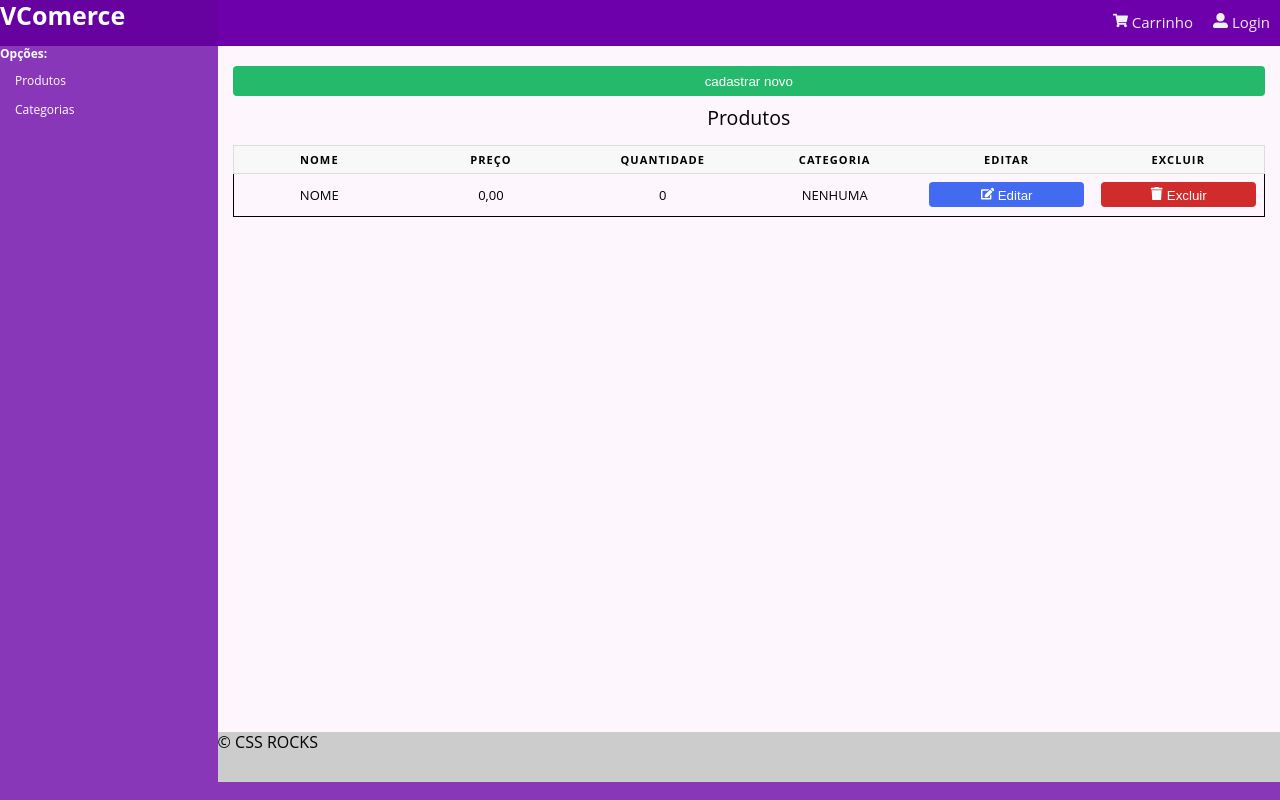
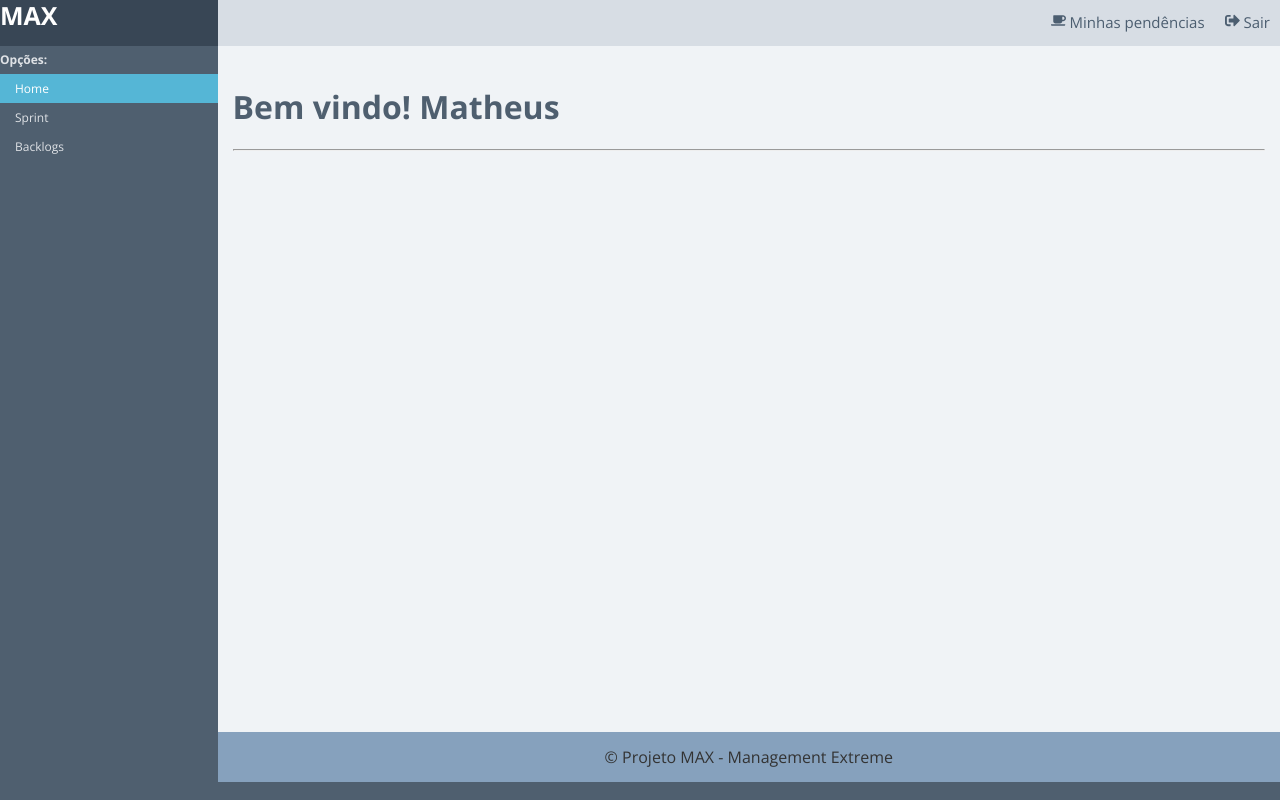
Before and after one commit to matheuspereiradev/maxsistem, a React (Create React App) app in the folder max/: page / in a window 1280 px wide. Built offline with nearby package versions, Linux system fonts and the light colour scheme.

Commit message:
correção no design

```diff
--- a/max/public/index.html
+++ b/max/public/index.html
@@ -4,7 +4,9 @@
     <meta charset="utf-8" />
     <meta name="viewport" content="width=device-width, initial-scale=1" />
     <meta name="theme-color" content="#000000" />
-    <link rel="stylesheet" href="https://fonts.googleapis.com/icon?family=Material+Icons" />
+    <link rel="preconnect" href="https://fonts.gstatic.com">
+    <link href="https://fonts.googleapis.com/css2?family=Open+Sans:ital,wght@0,300;0,400;0,600;0,700;0,800;1,300&display=swap" rel="stylesheet">
+
     <meta
       name="description"
       content="Web site created using create-react-app"
--- a/max/src/components/leftMenuAdmin.js
+++ b/max/src/components/leftMenuAdmin.js
@@ -3,19 +3,19 @@
 
 
 import React from 'react'
-import { Link } from 'react-router-dom'
 import '../styles/home.css'
-//import {LeftMenu} from './leftMenuAdminStyle'
 
 export default function (props){
     return(
         <>
             <div>
                 <ul id="menu">
-                    <li className="headerTitle">VComerce</li>
+                    <li className="headerTitle">MAX</li>
                     <li className="legend">Opções:</li>
-                    <li><Link to="/admin/produto"><div className="item">Produtos</div></Link></li>
-                    <li><Link to="/admin/categorias"><div className="item">Categorias</div></Link></li>
+                    <li><div className="item special">Home</div></li>
+                    <li><div className="item">Sprint</div></li>
+                    <li><div className="item">Backlogs</div></li>
+
 
                 </ul>
             </div>
--- a/max/src/components/topBarAdmin.js
+++ b/max/src/components/topBarAdmin.js
@@ -1,19 +1,12 @@
 import React from 'react'
 import {TopBar} from './topBarAdminStyle'
-import { FaShoppingCart, FaUserAlt } from 'react-icons/fa'
+import { FaCoffee, FaShoppingCart, FaSignOutAlt, FaUserAlt } from 'react-icons/fa'
 
 export default function (props){
     return(
         <>
             <TopBar>
             <div className="nav">
-                <div className="nav-header">
-                            <div className="nav-title">
-                                VCommerce
-                            </div>
-
-                        </div>
-
                         <div className="nav-btn">
                             <label className="nav-check">
                             <span></span>
@@ -22,8 +15,8 @@ export default function (props){
                             </label>
                         </div>
                         <div className="nav-links">
-                            <a href="https://codepen.io/jo_Geek/"><FaShoppingCart/> Carrinho</a>
-                            <a href="https://jsfiddle.net/user/jo_Geek/"><FaUserAlt/> Login</a>
+                            <a href="hhh"><FaCoffee/> Minhas pendências</a>
+                            <a href="hhh"><FaSignOutAlt/> Sair</a>
                         </div>
               </div>
             </TopBar>
--- a/max/src/components/topBarAdminStyle.js
+++ b/max/src/components/topBarAdminStyle.js
@@ -4,7 +4,7 @@ export const TopBar = styled.div`
 .nav {
     height: 46px;
     width: 100%;
-    background-color: #6D00AB;
+    background-color: #d7dde4;
     position: relative;
 }
 
@@ -33,11 +33,12 @@ export const TopBar = styled.div`
     display: inline-block;
     padding: 13px 10px 13px 10px;
     text-decoration: none;
-    color: #efefef;
+    color:#4c5e70;
 }
 
 .nav > .nav-links > a:hover {
     background-color: rgba(0, 0, 0, 0.3);
+    color:#fff;
 }
 
 .nav > #nav-check {
--- a/max/src/pages/index.js
+++ b/max/src/pages/index.js
@@ -16,34 +16,12 @@ export default function IndexPage(){
               <div className="main">
                   <div className="content">
                     <div className="content-body">
-                    <button className="btn btn-block green-button">cadastrar novo</button>
-                    <table>
-                    <caption>Produtos</caption>
-                    <thead>
-                        <tr>
-                        <th scope="col">Nome</th>
-                        <th scope="col">Preço</th>
-                        <th scope="col">Quantidade</th>
-                        <th scope="col">Categoria</th>
-                        <th scope="col">Editar</th>
-                        <th scope="col">Excluir</th>
-                        </tr>
-                    </thead>
-                    <tbody>
-                      <td data-label="nome">NOME</td>
-                      <td data-label="preço">0,00</td>
-                      <td data-label="quantidade">0</td>
-                      <td data-label="categoria">NENHUMA</td>
-                      <td data-label="editar"><button className="btn btn-block btn-sm blue-button"><FaEdit/> Editar</button></td>
-                      <td data-label="excluir"><button className="btn btn-block btn-sm red-button"><FaTrash/> Excluir</button></td>
-
-                    </tbody>
-                  </table>
-
+                      <h1>Bem vindo! Matheus</h1>
+                      <hr/>
                     </div>
                 </div>
-                <div id="footer">
-                    <span>&copy; CSS ROCKS</span>
+                <div id="footer" className="align-center">
+                    <span>&copy; Projeto MAX - Management Extreme</span>
                   </div>
               </div>
         </div>
--- a/max/src/styles/home.css
+++ b/max/src/styles/home.css
@@ -5,6 +5,7 @@
     display: grid;
     grid-template-columns: 17% 83%;
 }
+
 
 a{
     text-decoration: none;
@@ -17,7 +18,7 @@ a{
     padding: 0px;
     width: 100%;
     font-size: 12px;
-    background-color: #8937B9; ;
+    background-color: #4f5f6f ;
     position: fixed;
     top: 0;
     left: 0;
@@ -33,26 +34,34 @@ a{
 
 
 #menu li .item:hover {
-    background-color:#B84AF7;
+    background-color:#40505f;
+    color:#fefefe;
 }
 
 #menu li .item:active {
-    background-color:#B84AF7;
+    background-color:#40505f;
+    color:#fefefe;
 }
 
 
-#menu li .item { color: #fff; display: block; padding: 7px 15px;cursor: pointer;  }
+#menu li .item { color: #dfe2e6; display: block; padding: 7px 15px;cursor: pointer;  }
 
-#menu li .selected {
+#menu li .special {
     position: relative;
-    background-color: #4C0078;
-    display: block; padding: 7px 15px;cursor: pointer;color: #fff;
+    background-color: #55b6d6;
+    display: block; padding: 7px 15px;cursor: pointer;color: rgb(255, 255, 255);
+}
+
+#menu li .special:hover {
+    position: relative;
+    background-color: #349ec2;
+    display: block; padding: 7px 15px;cursor: pointer;color: rgb(255, 255, 255);
 }
 
 #menu li.headerTitle {
     width: 100%;
     height: 46px;
-    background-color: #6702a0;
+    background-color: #384655;
     color: #fff;
     align-items:center;
     justify-content:center;
@@ -63,11 +72,11 @@ a{
 #menu li.legend {
     width: 100%;
     height: 20px;
-    background-color: #8937B9;
-    color: #fff;
+    color: #dfe2e6;
     font-size:12px;
     font-weight:700;
-
+    padding-top: 6px;
+    padding-bottom: 2px;
 }
 
 /*tabelas*/
@@ -276,9 +285,9 @@ table th {
 /*conteudo da pagina*/
 .main {
     position: relative;
-    background-color:#fdf6fd;
+    background-color:#f0f3f6;
     height: 92vh;
-    color:black;
+    color:#4f5f6f;
     display: flex;
     flex-direction: column;
     justify-content: space-between;
@@ -293,13 +302,14 @@ table th {
 }
 .content{
     width:100%;
-    background-color:#fdf6fd;
+    background-color:#f0f3f6;
     margin-top: 20px;
 }
 
 /*rodape*/
 #footer{
-    background-color:#ccc;
+    background-color:#86A1BD;
+    color:#333;
     width:100%;
     height:50px;
     display: flex;
--- a/max/src/styles/index.css
+++ b/max/src/styles/index.css
@@ -1,6 +1,6 @@
 body {
   margin: 0;
-  font-family: -apple-system, BlinkMacSystemFont, 'Segoe UI', 'Roboto', 'Oxygen',
+  font-family: 'Open Sans', sans-serif, -apple-system, BlinkMacSystemFont,  'Roboto', 'Oxygen',
     'Ubuntu', 'Cantarell', 'Fira Sans', 'Droid Sans', 'Helvetica Neue',
     sans-serif;
   -webkit-font-smoothing: antialiased;
@@ -8,6 +8,6 @@ body {
 }
 
 code {
-  font-family: source-code-pro, Menlo, Monaco, Consolas, 'Courier New',
+  font-family: 'Open Sans', sans-serif,source-code-pro, Menlo, Monaco, Consolas, 'Courier New',
     monospace;
 }
```
Also changed, not shown: 2 other files (tests, documents, lock files or other folders).
